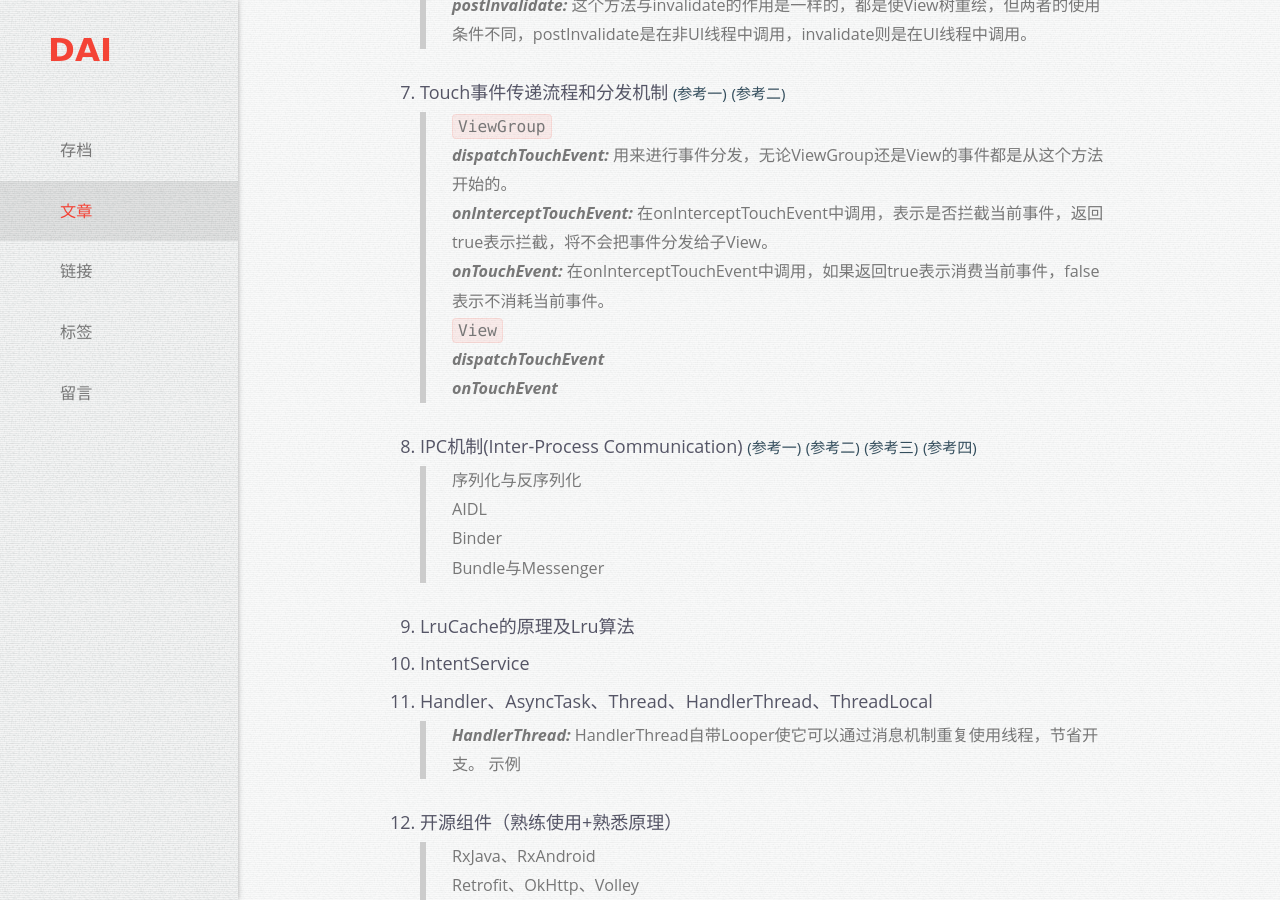
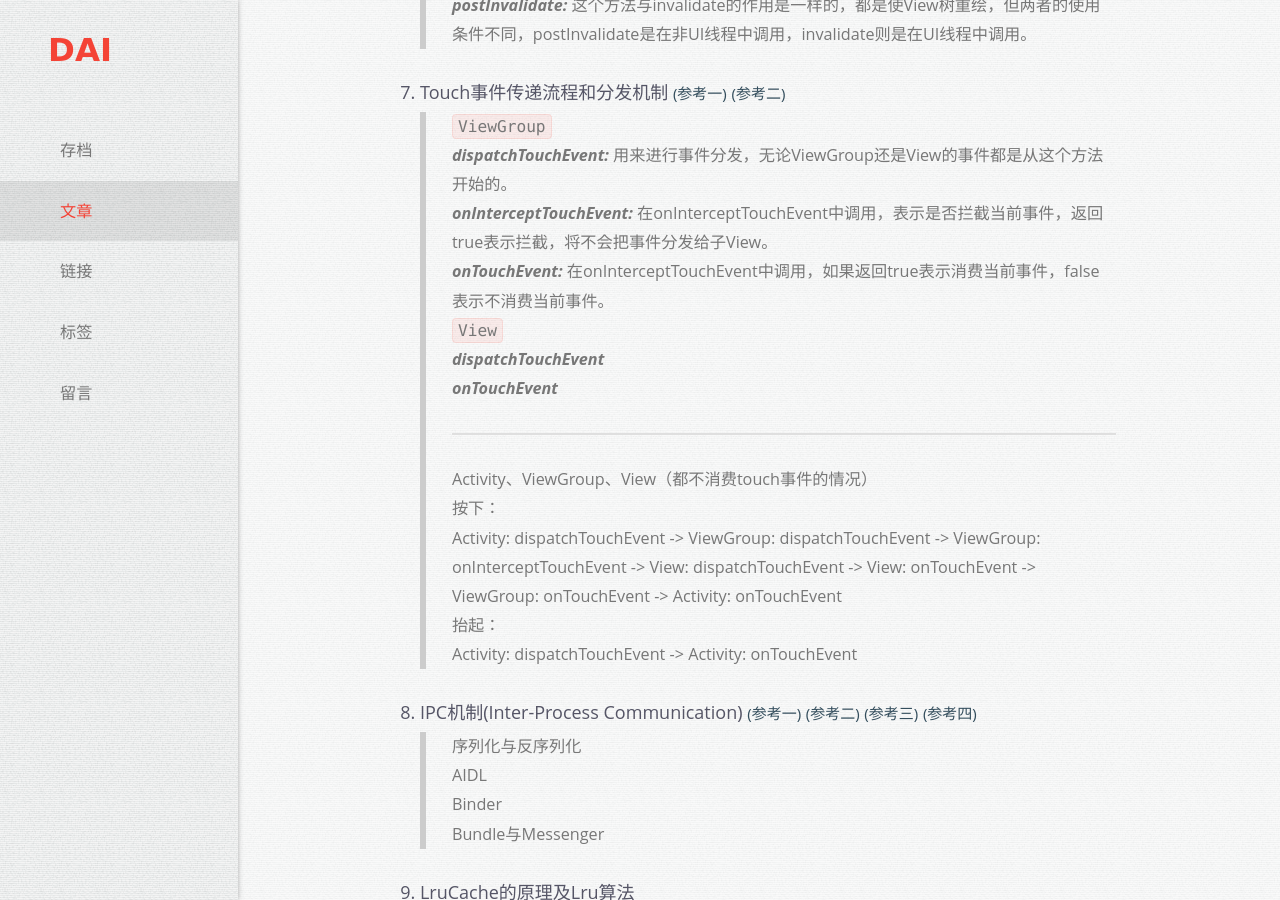
Before and after one commit to daishiwen/blog, a Jekyll site: the page built from _posts/2016-08-23-technical-interview.md, in a window 1280 px wide and 900 px high, scrolled down 2801 px. Built offline with Jekyll 4.4.1, drawn with Linux system fonts in a browser that asks for light colours; comment, search, counter and statistics services are not loaded.

Commit message:
技术面试v7: Android事件分发流程

```diff
--- a/_posts/2016-08-23-technical-interview.md
+++ b/_posts/2016-08-23-technical-interview.md
@@ -107,10 +107,19 @@ show: true
 		> `ViewGroup`
 		> ***dispatchTouchEvent:*** 用来进行事件分发，无论ViewGroup还是View的事件都是从这个方法开始的。
 		> ***onInterceptTouchEvent:*** 在onInterceptTouchEvent中调用，表示是否拦截当前事件，返回true表示拦截，将不会把事件分发给子View。
-		> ***onTouchEvent:*** 在onInterceptTouchEvent中调用，如果返回true表示消费当前事件，false表示不消耗当前事件。
+		> ***onTouchEvent:*** 在onInterceptTouchEvent中调用，如果返回true表示消费当前事件，false表示不消费当前事件。
 		> `View`
 		> ***dispatchTouchEvent***
 		> ***onTouchEvent***
+		>
+		> ---
+		>
+		> Activity、ViewGroup、View（都不消费touch事件的情况）
+		> 按下：
+		> Activity: dispatchTouchEvent -> ViewGroup: dispatchTouchEvent -> ViewGroup: onInterceptTouchEvent -> View: dispatchTouchEvent -> View: onTouchEvent -> ViewGroup: onTouchEvent -> Activity: onTouchEvent
+		> 抬起：
+		> Activity: dispatchTouchEvent -> Activity: onTouchEvent
+
 
 	8. IPC机制(Inter-Process Communication)  <small>[(参考一)](http://www.jianshu.com/p/3f6932db9963)</small>  <small>[(参考二)](http://www.jianshu.com/p/b9b15252b3d6)</small>  <small>[(参考三)](http://www.jianshu.com/p/b96713fc4e5e)</small>  <small>[(参考四)](http://www.jianshu.com/p/6e23037d6d20)</small>
 
```
